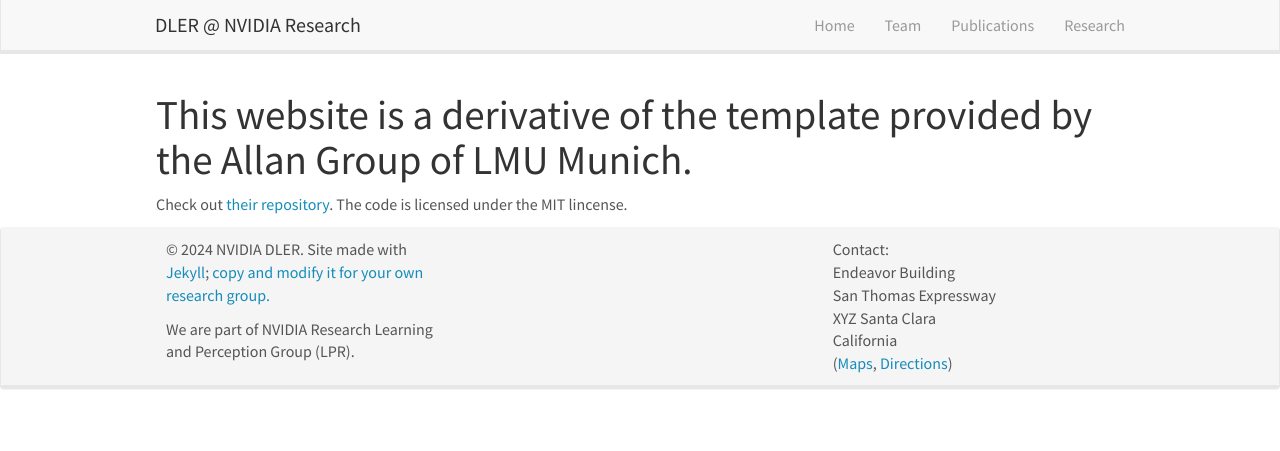
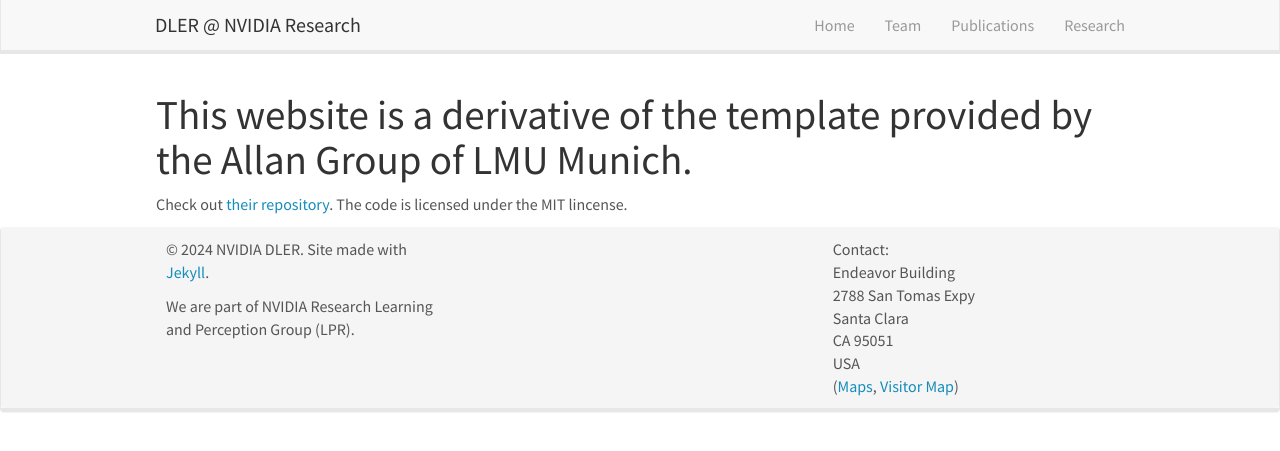
Before and after one commit to nv-dler/nv-dler.github.io, a Jekyll site: the page built from _pages/aboutwebsite.md, in a window 1280 px wide. Shown: the top 451 px of the page. Built offline with Jekyll 4.4.1, drawn with Linux system fonts in a browser that asks for light colours; nearby versions of some CDN libraries.

Commit message:
Update footer

```diff
--- a/_includes/footer.html
+++ b/_includes/footer.html
@@ -4,7 +4,7 @@
 	  <div class="row">
 		<div class="col-sm-4">
 
-		  <p>&copy 2024 NVIDIA DLER. Site made with <a href="https://jekyllrb.com">Jekyll</a>;  <a href="{{ site.url }}{{ site.baseurl }}/aboutwebsite.html">copy and  modify it for your own research group.</a></p>
+		  <p>&copy 2024 NVIDIA DLER. Site made with <a href="https://jekyllrb.com">Jekyll</a>.</p>
               <p>We are part of NVIDIA Research Learning and Perception Group (LPR).</p>
 
 
@@ -16,10 +16,11 @@
 		<div class="col-sm-4">
 		  Contact:<br />
 		  Endeavor Building<br />
-		  San Thomas Expressway<br />
-		  XYZ Santa Clara<br />
-		  California<br />
-            (<a href="https://goo.gl/maps/H2RjutkyoUH2">Maps</a>, <a href="http://www.physics.leidenuniv.nl/travel-directions">Directions</a>)
+		  2788 San Tomas Expy<br />
+		  Santa Clara<br />
+		  CA 95051<br />
+		  USA<br />
+            (<a href="https://g.co/kgs/pWUtWew">Maps</a>, <a href="https://www.nvidia.com/content/dam/en-zz/Solutions/support/corp-facilities-visitor-map-2022.pdf">Visitor Map</a>)
 		</div>
 	  </div>
 	</div>
```
